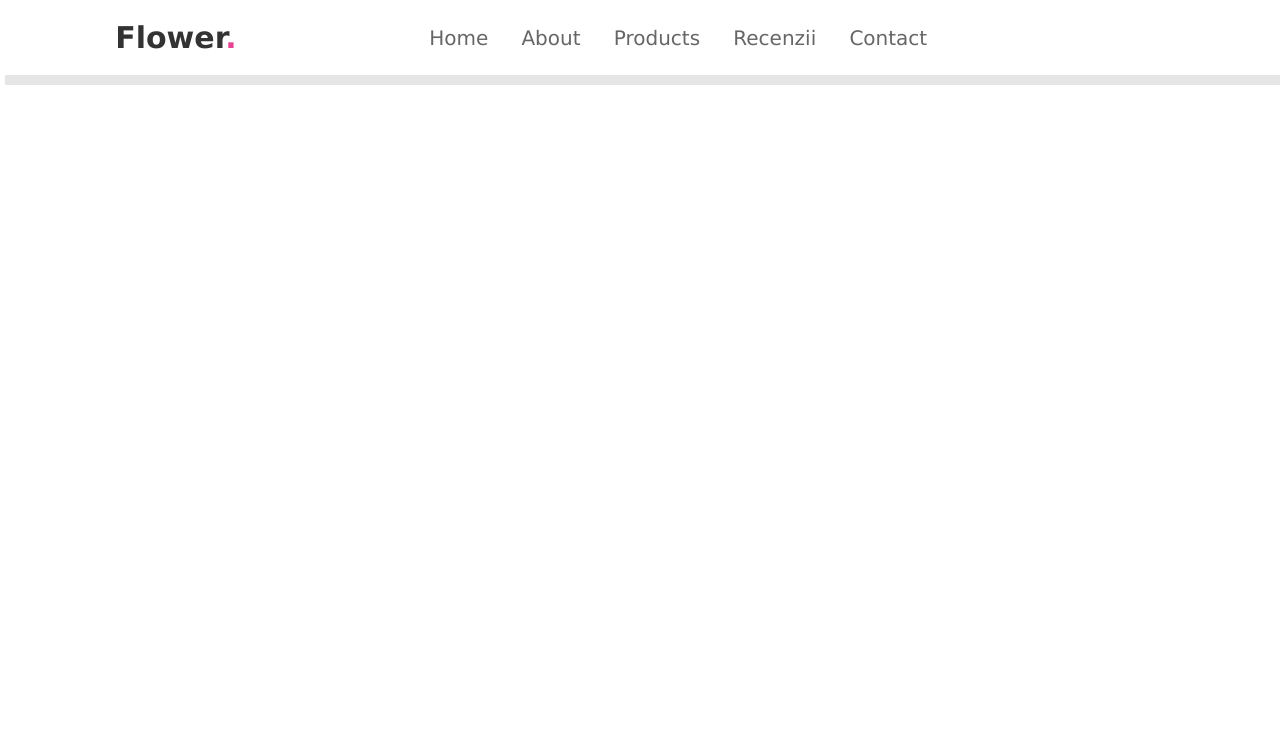
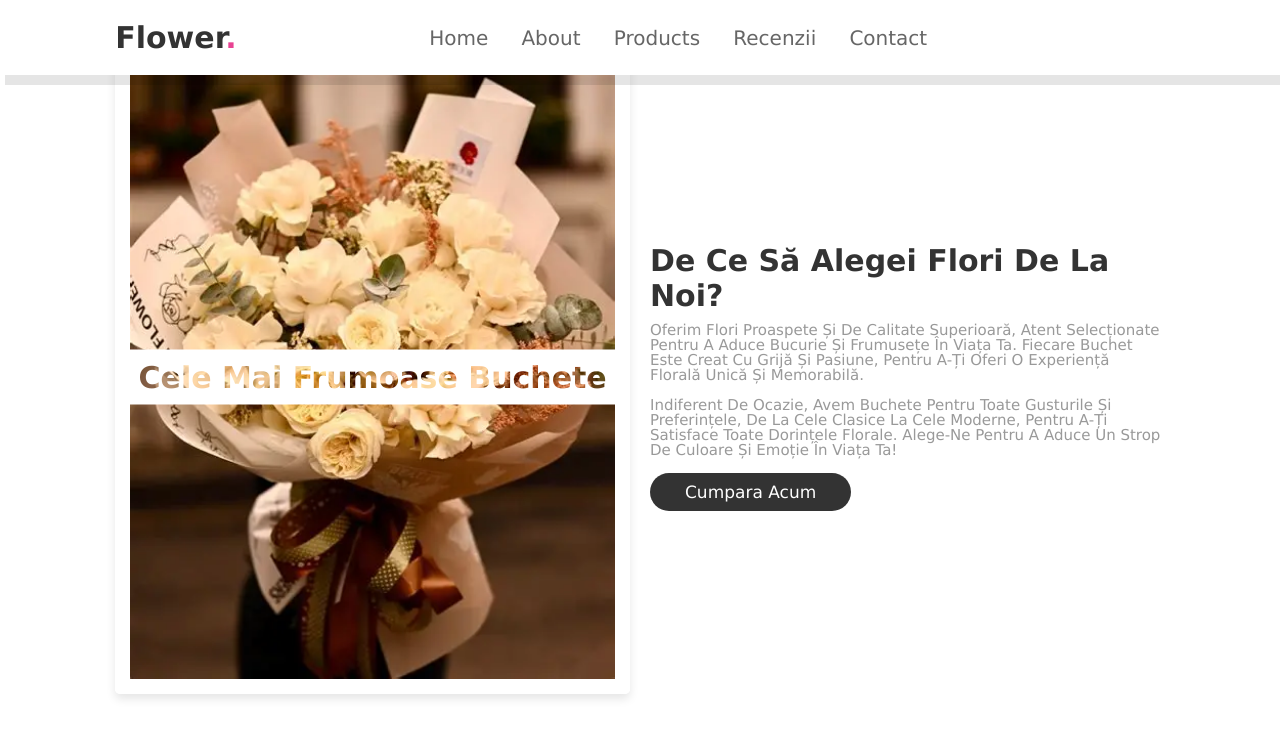
Before and after one commit to Andreea-24/Web-lab, a PHP site: page /src/about.html in a window 1280 px wide. Shown: the top 745 px of the page. Run offline with PHP 8.4, Linux system fonts and the light colour scheme.

Commit message:
Pagina Web

```diff
--- a/index.html
+++ b/index.html
@@ -42,5 +42,8 @@
        </div>
     </section>
 
+
+
+
     </body>
 </html>
--- a/src/about.html
+++ b/src/about.html
@@ -17,8 +17,8 @@
                  <a href="../index.html" >Home</a>
                  <a href="#" >about</a>
                  <a href="./products.html" >products</a>
-                 <a href="#recenzii" >recenzii</a>
-                 <a href="#contact" >contact</a>
+                 <a href="./recenzii.html" >recenzii</a>
+                 <a href="./contact.html" >contact</a>
         </nav>
 
         <div class="icons">
@@ -29,5 +29,25 @@
 
 
         </header>
+        <section class="about" id="about">
+    <h1 class="heading"><span>about</span> us</h1>
+    <div class="row">
+        <div class="image">
+            <img src="../image/OIP.webp" alt="">
+
+              <h3>Cele mai frumoase buchete</h3>
+           </div>
+           <div  class="content">
+
+            <h3>De ce să alegei flori de la noi?</h3>
+            <p>Oferim flori proaspete și de calitate superioară, atent selecționate pentru a aduce bucurie și frumusețe în viața ta.
+                Fiecare buchet este creat cu grijă și pasiune, pentru a-ți oferi o experiență florală unică și memorabilă.</p>
+                <p>Indiferent de ocazie, avem buchete pentru toate gusturile și preferințele, de la cele clasice la cele moderne,
+                    pentru a-ți satisface toate dorințele florale. Alege-ne pentru a aduce un strop de culoare și emoție în viața ta!</p>
+                    <a href="#" class="btn">Cumpara acum</a>
+           </div>
+
+    </div>
+</section>
     </body>
 </html>
--- a/style/homepage.css
+++ b/style/homepage.css
@@ -23,6 +23,59 @@ section{
     padding: 2rem 9%;
 }
 
+.about .row{
+    display: flex;
+    align-items: center;
+    gap: 2rem;
+    flex-wrap: wrap;
+    padding: 2rem 0;
+    padding-bottom: 3rem;
+}
+
+.about .row .image{
+   flex: 1 1 40rem;
+   position: relative;
+}
+
+.about .row .image img{
+    width: 100%;
+    border: 1.5rem solid #fff;
+    border-radius: .5rem;
+    box-shadow: 0 .5rem 1rem rgba(0,0,0,.1);
+    height: 100%;
+    object-fit: cover;
+}
+
+.about .row .image h3{
+   position: absolute;
+   top:50%; transform: translateY(-50%);
+   font-size:3rem;
+   background: #fff;
+   width: 100%;
+   padding: 1rem 2rem;
+   text-align: center;
+  mix-blend-mode: screen;
+
+}
+.about .row .content{
+    flex:1 1 40rem
+}
+
+.about .row .content h3{
+    font-size: 3rem;
+    color:#333;
+}
+
+.about .row .content p{
+    font-size: 1.5rem;
+    color:#999;
+    padding: .5rem 0;
+    padding-top: 1rem;
+    line-height: 1.5rem;
+}
+.heading span{
+    color:var(--pink) ;
+}
 .btn{
     display: inline-block;
     margin-top: 1rem;
@@ -93,6 +146,7 @@ header .fa-bars{
     display: none;
 }
 
+
 .home{
     display: flex;
     align-items: center;
@@ -109,13 +163,13 @@ header .fa-bars{
 
 .home .content h3{
     font-size: 6rem ;
-    color:#82e89d;
+    color:#cfe9d6;
 }
 
 .home .content span{
     font-size: 3.5rem ;
-    color:var(--pink);
-    padding: 1rem o;
+    color:#feffff;
+    padding: 1rem 0;
     line-height: 1.5;
 }
 
```
Also changed, not shown: src/contact.html (added, +33 -0 lines), src/products.html (+55 -3 lines), src/recenzii.html (added, +32 -0 lines), image/1444.jpg (added), image/BUC504.jpg (added), image/OIP (1).webp (added), image/OIP.webp (added), image/buchet-din-7-minirosa-roz-20-lalele-albe-lalea-7-lisianthus-verde-verdeata-5d09104e60315.jpg (added), image/buchet-lalele.jpg (added), image/roziniu-tulpiu-puokste.jpg (added), image/suflet-de-floare-buchet-trandafiri-si-minirosa-incantator--5d09104e26ee6.jpg (added).
